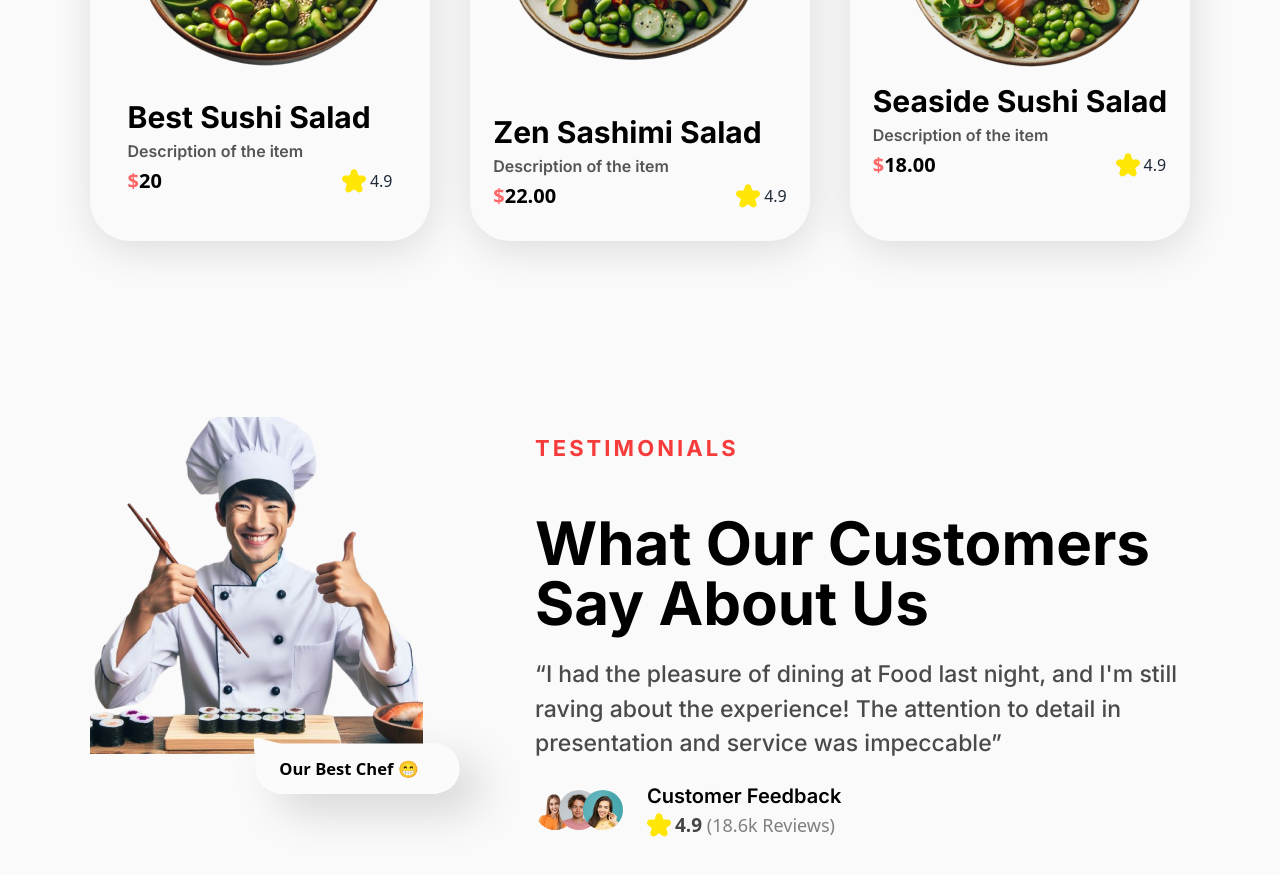
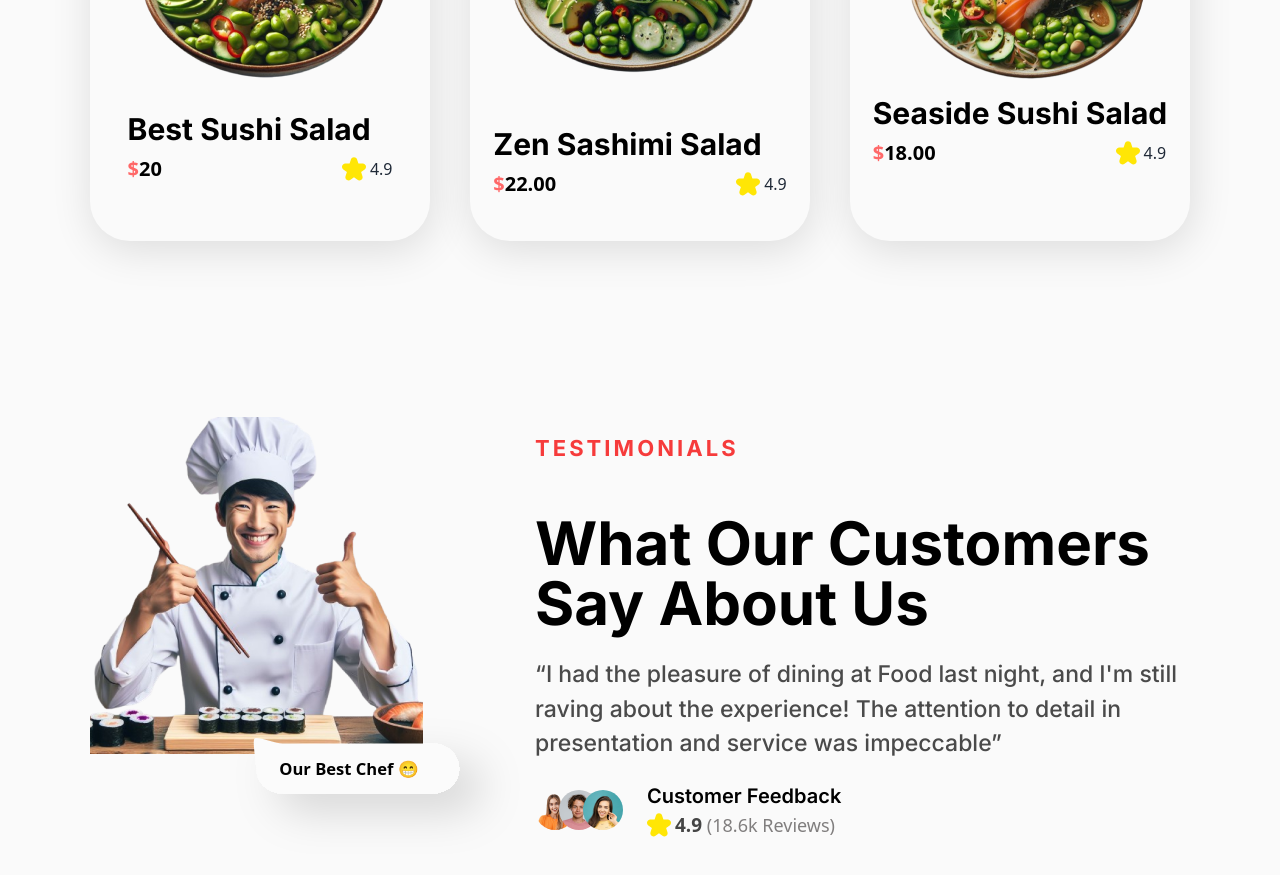
Before and after one commit to Maxwell011/sushi-experience, a React (Vite) app: page / in a window 1280 px wide. Shown: the part 2160-3035 px from the top of the page. Built offline with nearby package versions, Linux system fonts and the light colour scheme.

Commit message:
Commented out description in SpecialDishes.tsx

```diff
--- a/src/components/SpecialDishes.tsx
+++ b/src/components/SpecialDishes.tsx
@@ -67,7 +67,7 @@ const DishesItem = ({
           {title}
         </h2>
         <p className='text-[#555] text-[16px] font-semibold font-inter'>
-          {description}
+          {/* {description} */}
         </p>
         <div className='flex items-center gap-[180px]'>
           <div className='text-[#FF6868] text-xl font-bold'>
```
